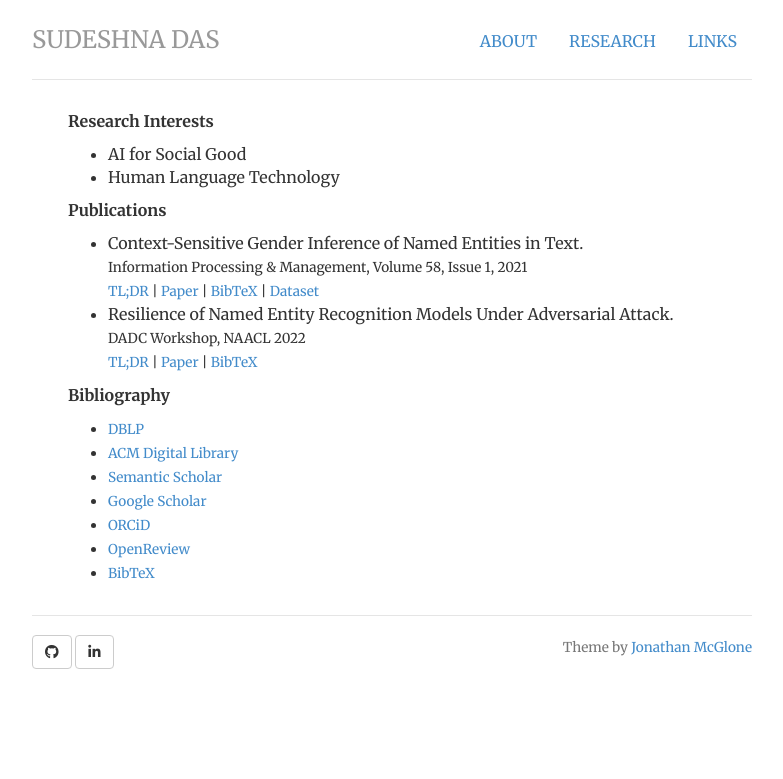
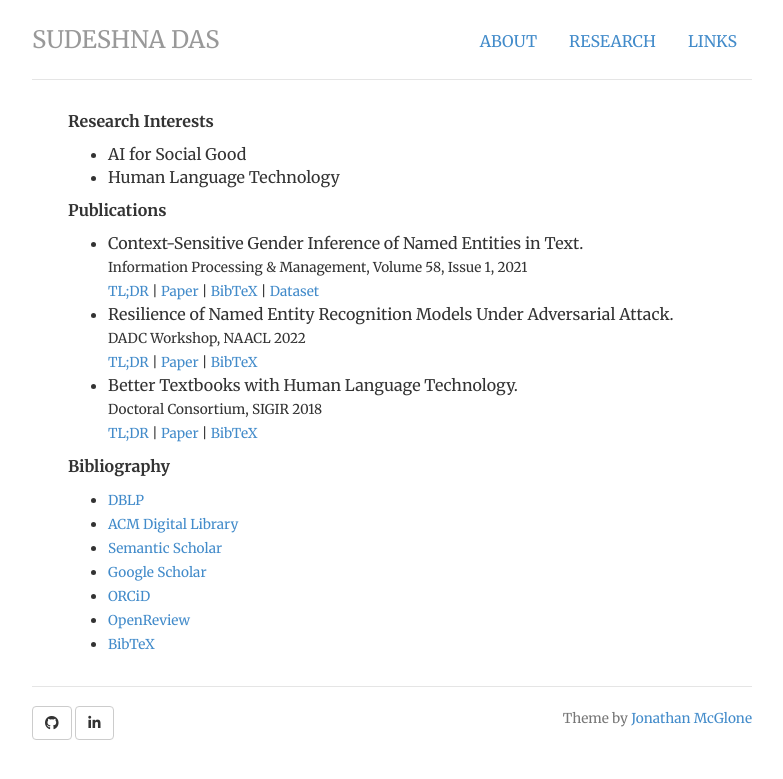
Before and after one commit to das-sudeshna/das-sudeshna.github.io, a Jekyll site: the page built from research/index.html, in a window 1280 px wide. Shown: the top 779 px of the page, without its empty margins (248-1031 px from the left). Built offline with Jekyll 4.4.1, drawn with Linux system fonts in a browser that asks for light colours; nearby versions of some CDN libraries.

Commit message:
Update index.html

```diff
--- a/research/index.html
+++ b/research/index.html
@@ -29,13 +29,26 @@ description: Research profile of Sudeshna Das, PhD candidate, IIT Kharagpur.
   pages={102423}, <br/>
   year={2021}, <br/>
   publisher={Elsevier} <br/>
-}<br/></small>
+}<br/><br/></small>
 </div></div></li>
 
 				<li>Resilience of Named Entity Recognition Models Under Adversarial Attack.<br/><small>DADC Workshop, NAACL 2022</small><br/><small><a href="javascript:unhide('dadc-naacl2022tldr');">TL;DR</a> | <a href="">Paper</a> | <a href="javascript:unhide('dadc-naacl2022bib');">BibTeX</a></small><div id="dadc-naacl2022tldr" class="hidden"><br/>
 <small><em>Named entity recognition (NER) is a popular language processing task with wide applications. Progress in NER has been noteworthy, as evidenced by the F1 scores obtained on standard datasets. In practice, however, the end-user uses an NER model on their dataset out-of-the-box, on text that may not be pristine. In this paper we present four model-agnostic adversarial attacks to gauge the resilience of NER models in such scenarios. Our experiments on four state-of-the-art NER methods with five English datasets suggest that the NER models are over-reliant on case information and do not utilise contextual information well. As such, they are highly susceptible to adversarial attacks based on these features.</em><br/></small>
 </div><div id="dadc-naacl2022bib" class="hidden"><div class="bibstyle"><br/>
 <small>coming soon!<br/></small>
+</div></div></li>
+
+
+				<li>Better Textbooks with Human Language Technology.<br/><small>Doctoral Consortium, SIGIR 2018</small><br/><small><a href="javascript:unhide('dc-sigir2018tldr');">TL;DR</a> | <a href="https://doi.org/10.1145/3209978.3210228">Paper</a> | <a href="javascript:unhide('dc-sigir2018bib');">BibTeX</a></small><div id="dc-sigir2018tldr" class="hidden"><br/>
+<small><em>Textbooks are widely used as the primary teaching and learning material all over the world, by students and teachers alike. Due to the pervasive nature of textbooks, it is of foremost importance to ensure that textbooks adhere to certain standards, such as being free from all biases, and being structured to provide an optimal learning experience for the student. In order to verify compliance with these criteria, subject experts are required to comprehensively study the material at hand. This is a costly exercise. In this paper, we propose a feasible alternative to reduce the costs associated with three such tasks: (a) identification of gender bias in textbooks, (b) optimal ordering of concepts in a textbook, and (c) generating supplementary study material at the same difficulty level. The aim is to improve the quality of textbooks with minimal manual intervention. We propose leveraging the large volume of structured and unstructured data available on the web using IR techniques to automate the process of checking the quality of textbooks.</em><br/></small>
+</div><div id="dc-sigir2018bib" class="hidden"><div class="bibstyle"><br/>
+<small>@inproceedings{das2018better, <br/>
+  title={Better Textbooks with Human Language Technology}, <br/>
+  author={Das, Sudeshna}, <br/>
+  booktitle={The 41st International ACM SIGIR Conference on Research \& Development in Information Retrieval}, <br/>
+  pages={1465--1465}, <br/>
+  year={2018} <br/>
+}<br/><br/></small>
 </div></div></li>
 
 				</ul>
```
